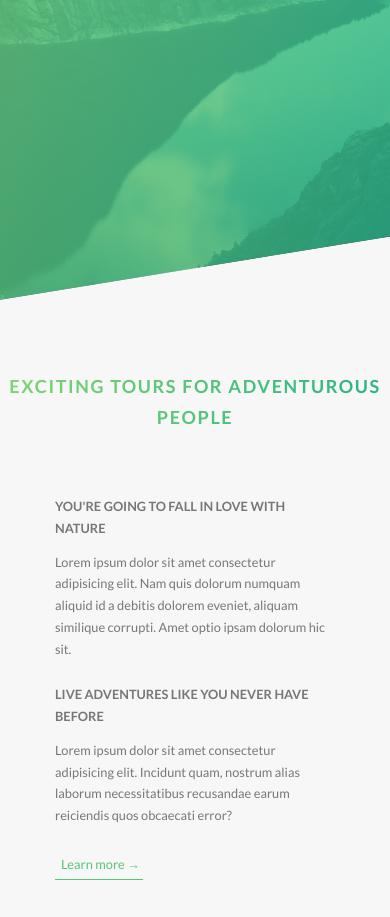
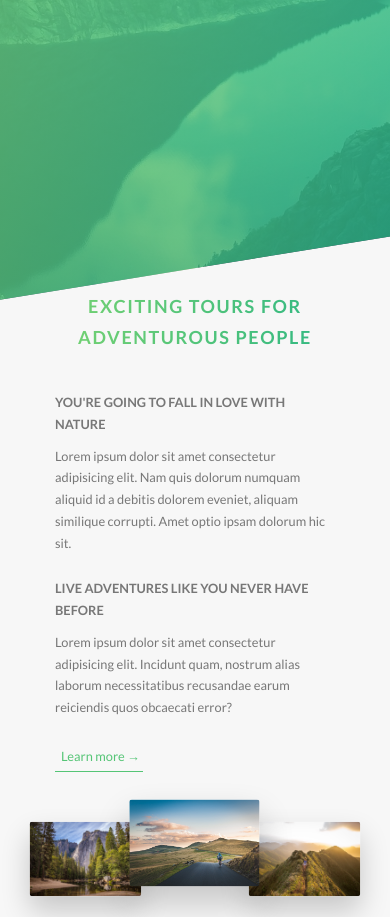
Before and after one commit to Arsalan-Habib/Natours, a website: page index.html in a window 390 px wide. Shown: the part 502-1419 px from the top of the page. Drawn offline with Linux system fonts and the light colour scheme.

Commit message:
footer and  about section responsiveness

```diff
--- a/index.html
+++ b/index.html
@@ -467,7 +467,7 @@
                     class="footer__logo"
                 />
             </div>
-            <div class="grid-parent grid-1-2">
+            <div class="grid-parent grid-1-2 grid-footer">
                 <div class="grid-element">
                     <div class="footer__navigation">
                         <ul class="footer__list">
--- a/sass/base/_typography.scss
+++ b/sass/base/_typography.scss
@@ -42,6 +42,7 @@ body {
 }
 
 .heading-secondary {
+    max-width: 90%;
     font-size: 3.5rem;
     text-transform: uppercase;
     font-weight: 700;
--- a/sass/base/_utilities.scss
+++ b/sass/base/_utilities.scss
@@ -4,22 +4,41 @@
 
 .u-mb-lg {
     margin-bottom: 8rem !important;
+
+    @include respond(tab-port) {
+        margin-bottom: 5rem !important;
+    }
 }
 
 .u-mb-md {
     margin-bottom: 4rem !important;
+    @include respond(tab-port) {
+        margin-bottom: 2.75rem !important;
+    }
 }
 
 .u-mb-sm {
     margin-bottom: 1.5rem !important;
+    @include respond(tab-port) {
+        margin-bottom: 1.25rem !important;
+    }
 }
 
 .u-mt-lg {
     margin-top: 8rem !important;
+    @include respond(tab-port) {
+        margin-top: 5rem !important;
+    }
 }
 .u-mt-md {
     margin-top: 4rem !important;
+    @include respond(tab-port) {
+        margin-top: 2.75rem !important;
+    }
 }
 .u-mt-sm {
     margin-top: 1.5rem !important;
+    @include respond(tab-port) {
+        margin-top: 1.25rem !important;
+    }
 }
--- a/sass/components/_composition.scss
+++ b/sass/components/_composition.scss
@@ -9,19 +9,42 @@
         z-index: 10;
         transition: all 0.2s;
 
+        @include respond(tab-port) {
+            float: left;
+            position: relative;
+            width: 33.3333%;
+            box-shadow: 0 1.5rem 3rem rgba($color-black, 0.2);
+        }
+
         &--p1 {
             left: 0;
             top: -2rem;
+
+            @include respond(tab-port) {
+                left: -2rem;
+                top: -3rem;
+                transform: scale(1.2);
+            }
         }
 
         &--p2 {
             right: 0;
             top: 2rem;
+            @include respond(tab-port) {
+                top: -5rem;
+                transform: scale(1.4);
+                z-index: 15;
+            }
         }
 
         &--p3 {
             left: 10rem;
             top: 10rem;
+            @include respond(tab-port) {
+                top: -3rem;
+                left: 2rem;
+                transform: scale(1.2);
+            }
         }
 
         &:hover {
@@ -30,10 +53,21 @@
             transform: scale(1.1) translateY(-5px);
             box-shadow: 0 2.5rem 4rem rgba($color-black, 0.7);
             z-index: 20;
+            @include respond(tab-port) {
+                border: none;
+                border-radius: 2px;
+                transform: scale(1.5);
+                box-shadow: inherit;
+                z-index: 20;
+            }
         }
     }
 
     &:hover &__photo:not(:hover) {
         transform: scale(0.95);
+
+        @include respond(tab-port) {
+            transform: scale(1.2);
+        }
     }
 }
--- a/sass/layout/_footer.scss
+++ b/sass/layout/_footer.scss
@@ -4,9 +4,21 @@
     font-size: 1.4rem;
     color: $color-grey-medium;
 
+    @include respond(tab-port) {
+        padding: 7.5rem 0;
+    }
+
+    @include respond(phone) {
+        padding: 5rem 0;
+    }
+
     &__logo-box {
         text-align: center;
         margin-bottom: 8rem;
+
+        @include respond(tab-port) {
+            margin-bottom: 4rem;
+        }
     }
 
     &__logo {
@@ -18,6 +30,13 @@
         border-top: 1px solid $color-grey-dark;
         padding-top: 2rem;
         display: inline-block;
+
+        @include respond(tab-port) {
+            width: 100%;
+            text-align: center;
+            font-size: 1.6rem;
+        }
+
         &__link {
             &:link,
             &:visited {
@@ -41,9 +60,19 @@
 
     &__item {
         display: inline-block;
+        @include respond(phone) {
+            margin-bottom: 2rem;
+        }
 
         &:not(:last-child) {
             margin-right: 1.5rem;
+
+            @include respond(phone) {
+                margin-right: 2rem;
+            }
+            @include respond(tab-port) {
+                margin-right: 2.5rem;
+            }
         }
     }
     &__link {
--- a/sass/layout/_grid.scss
+++ b/sass/layout/_grid.scss
@@ -44,3 +44,13 @@
         gap: 5rem;
     }
 }
+
+.grid-footer {
+    @include respond(tab-port) {
+        gap: 5rem;
+        padding: 0 1rem;
+    }
+    @include respond(tab-port) {
+        max-width: 80%;
+    }
+}
--- a/sass/pages/_home.scss
+++ b/sass/pages/_home.scss
@@ -2,6 +2,10 @@
     background-color: $color-grey-light-1;
     padding: 30rem 0;
     margin-top: -20vh;
+
+    @include respond(tab-port) {
+        padding: 20rem 0;
+    }
 }
 
 .section-features {
@@ -20,17 +24,27 @@
     & > * {
         transform: skewY(7deg);
     }
+    @include respond(tab-port) {
+        padding: 10rem 0;
+    }
 }
 
 .section-tours {
     margin-top: -10rem;
     background-color: $color-grey-light-1;
     padding: 20rem 0 15rem 0;
+
+    @include respond(tab-port) {
+        padding: 15rem 0 10rem 0;
+    }
 }
 
 .section-stories {
     position: relative;
     padding: 15rem 0;
+    @include respond(tab-port) {
+        padding: 10rem 0;
+    }
 }
 
 .section-book {
@@ -40,6 +54,10 @@
         $color-primary-light,
         $color-primary-dark
     );
+
+    @include respond(tab-port) {
+        padding: 10rem 0;
+    }
 }
 
 .book {
```
Also changed, not shown: css/style.css.
